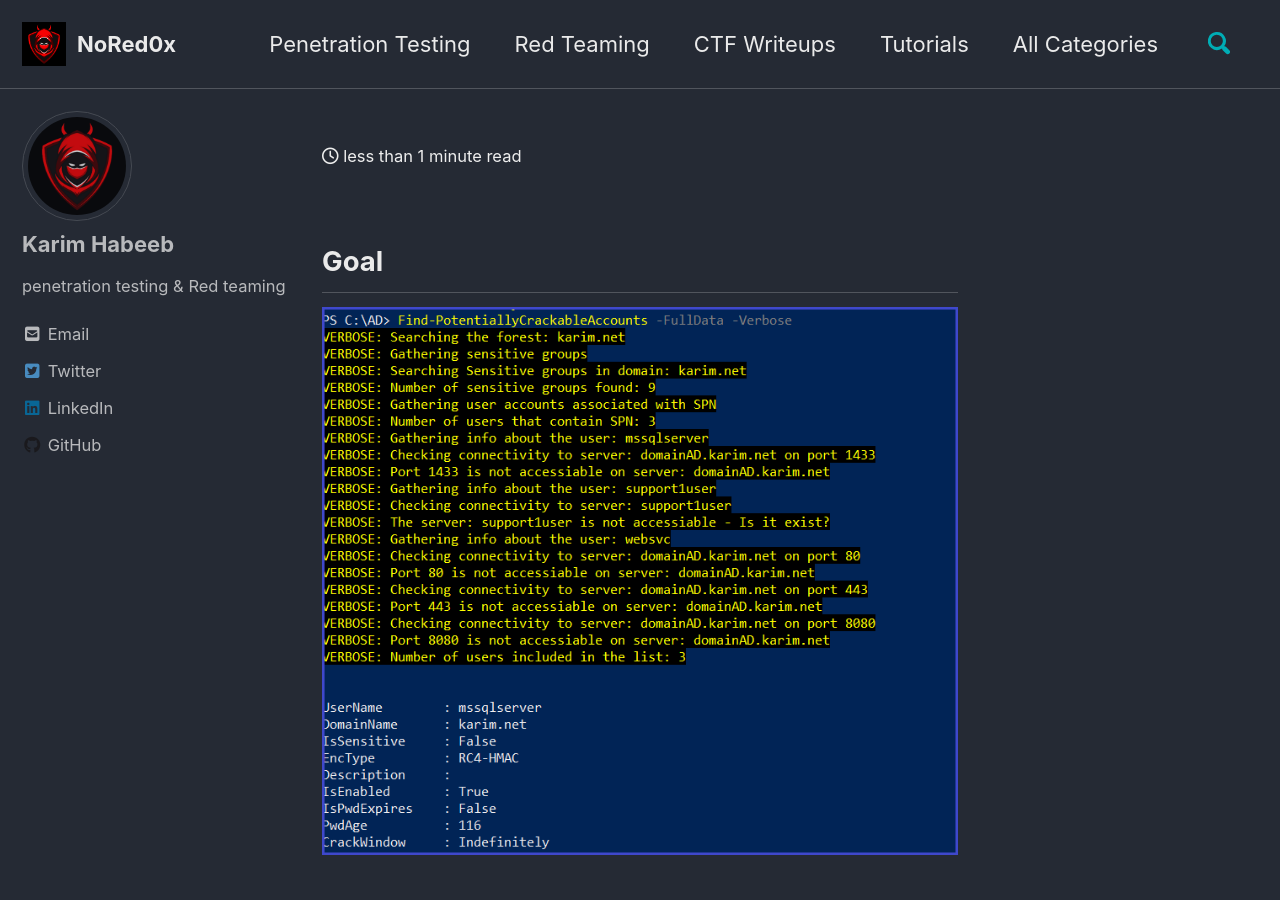
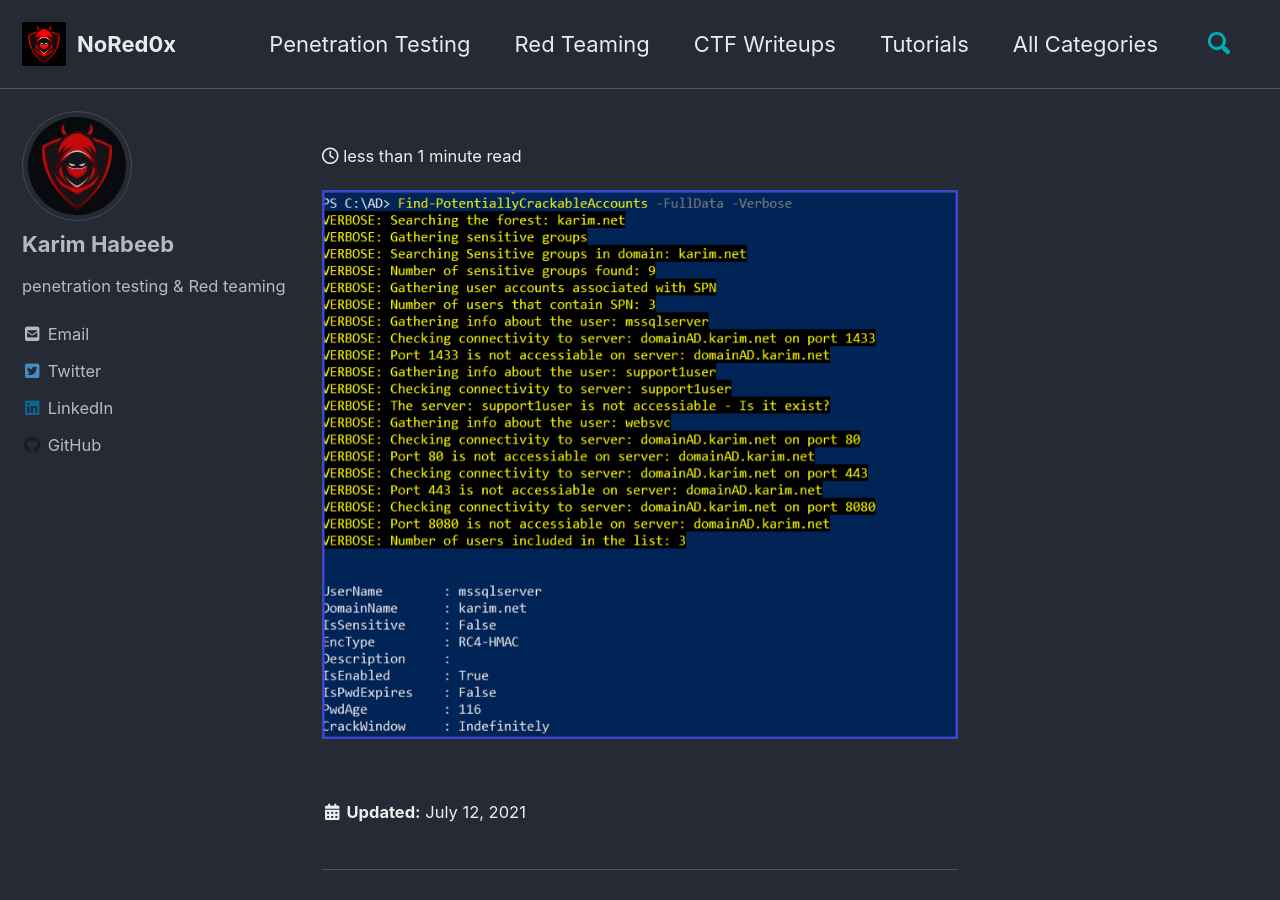
Before and after one commit to NoRed0x/NoRed0x.github.io, a Jekyll site: the page built from _posts/Red-Teaming/2021-07-12- Kerberos-AS-REP-Roasting.md, in a window 1280 px wide and 900 px high. Built offline with Jekyll 4.4.1, drawn with Linux system fonts in a browser that asks for light colours; cached includes are drawn as plain includes; nearby versions of some CDN libraries.

Commit message:
Update 2021-07-12- Kerberos-AS-REP-Roasting.md

```diff
--- a/_posts/Red-Teaming/2021-07-12- Kerberos-AS-REP-Roasting.md
+++ b/_posts/Red-Teaming/2021-07-12- Kerberos-AS-REP-Roasting.md
@@ -9,6 +9,5 @@ categories:
   - Red-Teaming
 toc: true
 ---
-## Goal
 
 <img src="/img/kerberosting/11.png" alt="Getting-gz" width="1000" height="200">
```
